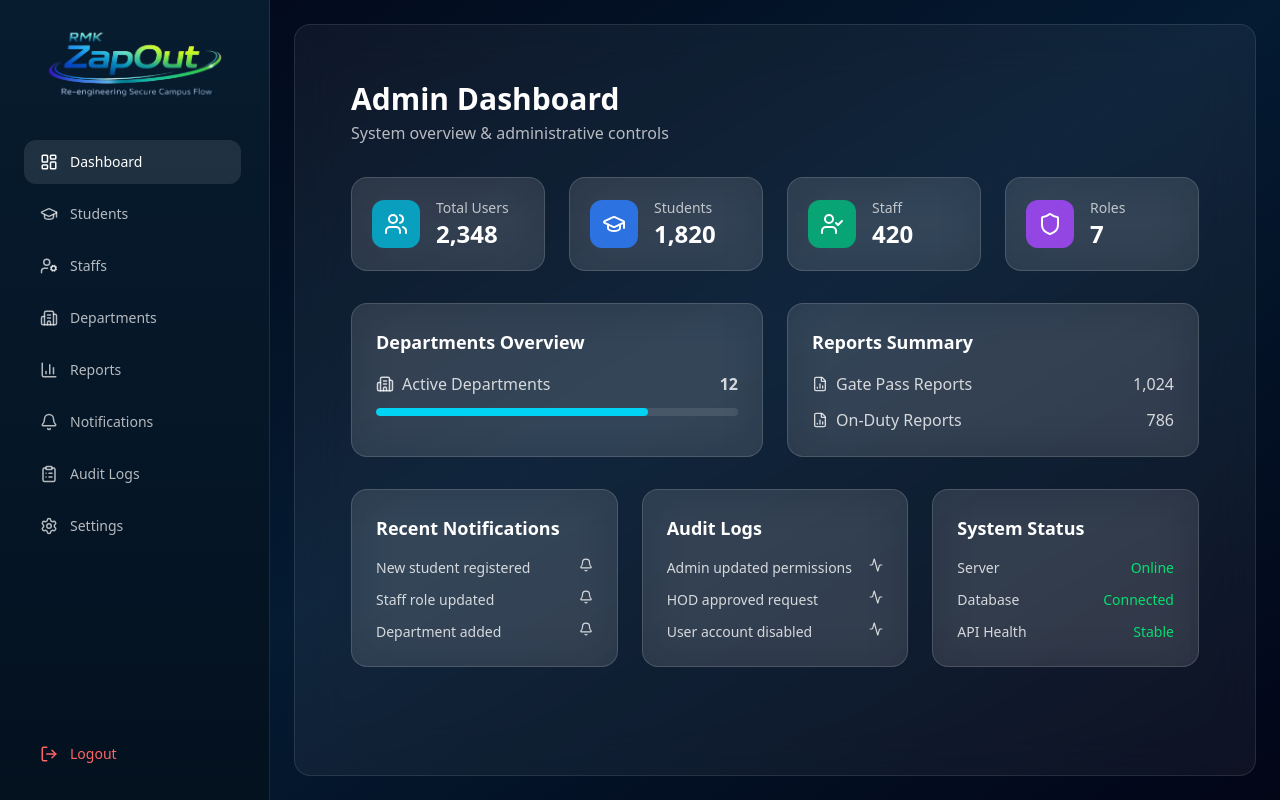
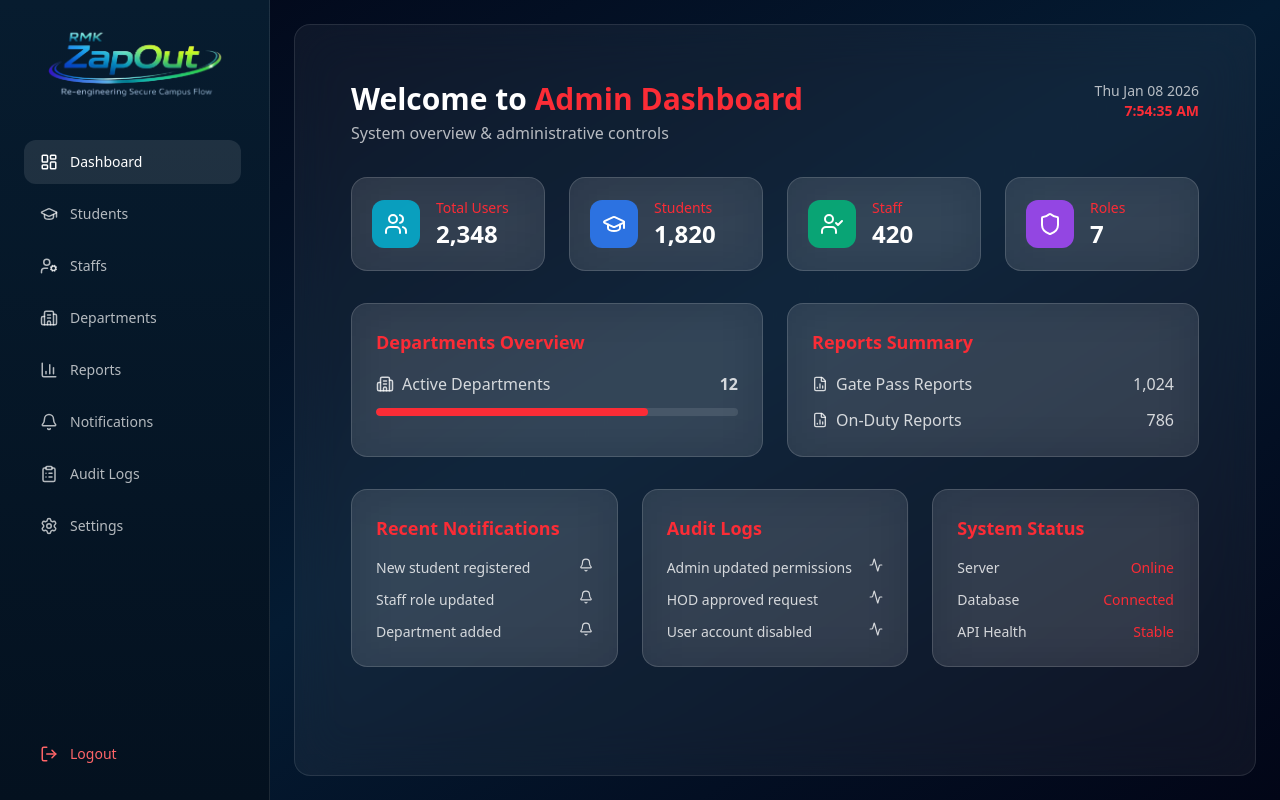
Before and after one commit to Surendar-k/RMK-ZapOut, a React (Vite) app in the folder RMKZapOut-frontend/: page /admin/dashboard in a window 1280 px wide. Built offline with nearby package versions, Linux system fonts and the light colour scheme.

Commit message:
Admin(color theme) changed

```diff
--- a/RMKZapOut-frontend/src/components/Admin_Dashboard/AdminDashboard.jsx
+++ b/RMKZapOut-frontend/src/components/Admin_Dashboard/AdminDashboard.jsx
@@ -8,6 +8,7 @@ import {
   Bell,
   Activity,
 } from "lucide-react";
+import { useEffect, useState } from "react";
 
 const StatCard = ({ icon, title, value, color }) => (
   <div className="backdrop-blur-xl bg-white/10 border border-white/15 rounded-2xl p-5 flex items-center gap-4 hover:bg-white/15 transition">
@@ -17,7 +18,7 @@ const StatCard = ({ icon, title, value, color }) => (
       {icon}
     </div>
     <div>
-      <p className="text-sm text-white/70">{title}</p>
+      <p className="text-sm text-red-500">{title}</p>
       <h3 className="text-2xl font-bold text-white">{value}</h3>
     </div>
   </div>
@@ -25,21 +26,42 @@ const StatCard = ({ icon, title, value, color }) => (
 
 const SectionCard = ({ title, children }) => (
   <div className="backdrop-blur-xl bg-white/10 border border-white/15 rounded-2xl p-6">
-    <h3 className="text-lg font-semibold text-white mb-4">{title}</h3>
+    <h3 className="text-lg font-semibold text-red-500 mb-4">{title}</h3>
     {children}
   </div>
 );
 
 const AdminDashboard = () => {
+  const [now, setNow] = useState(new Date());
+
+  /* LIVE CLOCK */
+  useEffect(() => {
+    const timer = setInterval(() => setNow(new Date()), 1000);
+    return () => clearInterval(timer);
+  }, []);
+
   return (
     <div className="p-8 space-y-8">
 
       {/* ================= HEADER ================= */}
-      <div>
-        <h1 className="text-3xl font-bold text-white">Admin Dashboard</h1>
-        <p className="text-white/70 mt-1">
-          System overview & administrative controls
-        </p>
+      <div className="flex justify-between items-start">
+        <div>
+          <h1 className="text-3xl font-bold">
+            <span className="text-white">Welcome to </span>
+            <span className="text-red-500">Admin Dashboard</span>
+          </h1>
+          <p className="text-white/70 mt-1">
+            System overview & administrative controls
+          </p>
+        </div>
+
+        {/* DATE & TIME (TOP RIGHT) */}
+        <div className="text-right text-sm text-white/70">
+          <p>{now.toDateString()}</p>
+          <p className="text-red-500 font-semibold">
+            {now.toLocaleTimeString()}
+          </p>
+        </div>
       </div>
 
       {/* ================= STATS ================= */}
@@ -73,7 +95,6 @@ const AdminDashboard = () => {
       {/* ================= MID SECTIONS ================= */}
       <div className="grid grid-cols-1 lg:grid-cols-2 gap-6">
 
-        {/* DEPARTMENTS */}
         <SectionCard title="Departments Overview">
           <div className="flex items-center justify-between mb-3 text-white/80">
             <span className="flex items-center gap-2">
@@ -82,11 +103,10 @@ const AdminDashboard = () => {
             <span className="font-semibold">12</span>
           </div>
           <div className="h-2 bg-white/10 rounded-full overflow-hidden">
-            <div className="h-full w-[75%] bg-cyan-400 rounded-full"></div>
+            <div className="h-full w-[75%] bg-red-500 rounded-full"></div>
           </div>
         </SectionCard>
 
-        {/* REPORTS */}
         <SectionCard title="Reports Summary">
           <div className="space-y-3 text-white/80">
             <div className="flex justify-between">
@@ -108,7 +128,6 @@ const AdminDashboard = () => {
       {/* ================= BOTTOM SECTIONS ================= */}
       <div className="grid grid-cols-1 lg:grid-cols-3 gap-6">
 
-        {/* NOTIFICATIONS */}
         <SectionCard title="Recent Notifications">
           <ul className="space-y-3 text-white/80 text-sm">
             <li className="flex justify-between">
@@ -126,7 +145,6 @@ const AdminDashboard = () => {
           </ul>
         </SectionCard>
 
-        {/* AUDIT LOGS */}
         <SectionCard title="Audit Logs">
           <ul className="space-y-3 text-white/80 text-sm">
             <li className="flex justify-between">
@@ -144,20 +162,19 @@ const AdminDashboard = () => {
           </ul>
         </SectionCard>
 
-        {/* SYSTEM STATUS */}
         <SectionCard title="System Status">
           <div className="space-y-3 text-sm">
             <div className="flex justify-between text-white/80">
               <span>Server</span>
-              <span className="text-green-400">Online</span>
+              <span className="text-red-500">Online</span>
             </div>
             <div className="flex justify-between text-white/80">
               <span>Database</span>
-              <span className="text-green-400">Connected</span>
+              <span className="text-red-500">Connected</span>
             </div>
             <div className="flex justify-between text-white/80">
               <span>API Health</span>
-              <span className="text-green-400">Stable</span>
+              <span className="text-red-500">Stable</span>
             </div>
           </div>
         </SectionCard>
--- a/RMKZapOut-frontend/src/components/Admin_Dashboard/AdminNotifications.jsx
+++ b/RMKZapOut-frontend/src/components/Admin_Dashboard/AdminNotifications.jsx
@@ -73,8 +73,8 @@ const AdminNotifications = () => {
       {/* HEADER */}
       <div className="flex justify-between items-center mb-6">
         <div className="flex items-center gap-3">
-          <Bell className="text-cyan-400" />
-          <h1 className="text-2xl font-semibold">Admin Notifications</h1>
+          <Bell className="text-red-500" />
+          <h1 className="text-2xl text-red-500 font-semibold">Admin Notifications</h1>
           {unreadCount > 0 && (
             <span className="ml-2 px-3 py-1 rounded-full text-xs bg-red-500">
               {unreadCount} Unread
--- a/RMKZapOut-frontend/src/components/Admin_Dashboard/AdminReports.jsx
+++ b/RMKZapOut-frontend/src/components/Admin_Dashboard/AdminReports.jsx
@@ -119,7 +119,7 @@ const AdminReports = () => {
     <div className="w-full min-h-screen p-8 text-white relative">
       {/* HEADER */}
       <div className="flex justify-between items-center mb-8">
-        <h1 className="text-2xl font-semibold flex items-center gap-2">
+<h1 className="text-2xl font-semibold flex items-center gap-2 text-red-500">
           <FileText size={26} />
           Reports & Analytics
         </h1>
--- a/RMKZapOut-frontend/src/components/Admin_Dashboard/AdminSettings.jsx
+++ b/RMKZapOut-frontend/src/components/Admin_Dashboard/AdminSettings.jsx
@@ -52,7 +52,7 @@ const AdminSettings = () => {
     <div className="p-8 space-y-8">
       {/* HEADER */}
       <div>
-        <h1 className="text-3xl font-bold text-white">Settings</h1>
+        <h1 className="text-3xl font-bold text-red-500">Settings</h1>
         <p className="text-white/60 text-sm">
           Manage system preferences and security controls
         </p>
--- a/RMKZapOut-frontend/src/components/Admin_Dashboard/AdminStaffs.jsx
+++ b/RMKZapOut-frontend/src/components/Admin_Dashboard/AdminStaffs.jsx
@@ -204,7 +204,7 @@ const AdminStaffs = () => {
       {/* Header */}
       <div className="flex justify-between items-center">
         <h1 className="text-2xl font-semibold text-white flex gap-2">
-          <Users className="text-cyan-400" /> Staff Management
+          <Users className="text-red-500" /> <text className="text-red-500">Staff Management</text>
         </h1>
 
         {adminId && (
--- a/RMKZapOut-frontend/src/components/Admin_Dashboard/AdminStudents.jsx
+++ b/RMKZapOut-frontend/src/components/Admin_Dashboard/AdminStudents.jsx
@@ -141,7 +141,7 @@ const AdminStudents = () => {
       {/* HEADER */}
       <div className="flex justify-between items-center mb-6">
         <div className="flex items-center gap-3 text-2xl font-semibold">
-          <Users className="text-cyan-400" /> Students Management
+          <Users className="text-red-500" /> <text className="text-red-500">Students Management</text>
         </div>
         <button
           onClick={() => {
--- a/RMKZapOut-frontend/src/components/Admin_Dashboard/AuditLogs.jsx
+++ b/RMKZapOut-frontend/src/components/Admin_Dashboard/AuditLogs.jsx
@@ -68,7 +68,7 @@ const AuditLogs = () => {
 
       {/* HEADER */}
       <div className="mb-6">
-        <h1 className="text-2xl font-semibold">🛡️ Audit Logs</h1>
+        <h1 className="text-2xl text-red-500 font-semibold">🛡️ Audit Logs</h1>
         <p className="text-white/60 text-sm">
           Track all system & user activities
         </p>
--- a/RMKZapOut-frontend/src/components/Admin_Dashboard/Departments.jsx
+++ b/RMKZapOut-frontend/src/components/Admin_Dashboard/Departments.jsx
@@ -88,7 +88,7 @@ const Departments = () => {
   return (
     <div className="p-6 text-white">
       <h1 className="text-2xl font-semibold mb-6 flex items-center gap-2">
-        <Building2 className="text-cyan-400" /> Departments
+        <Building2 className="text-red-500" /> <text className="text-red-500">Departments</text>
       </h1>
 
       {/* SEARCH */}
--- a/RMKZapOut-frontend/src/components/Staff_Dashboard/StaffLayout.jsx
+++ b/RMKZapOut-frontend/src/components/Staff_Dashboard/StaffLayout.jsx
@@ -20,11 +20,11 @@ const SidebarItem = ({ icon, label, onClick, active }) => {
       className={`w-full flex items-center gap-3 px-4 py-3 rounded-xl transition-all
         ${
           active
-            ? "bg-white/10 text-white"
+            ? "bg-[#53cf57]/15 text-[#53cf57]"
             : "text-white/70 hover:bg-white/5 hover:text-white"
         }`}
     >
-      {icon}
+      <span className={active ? "text-[#53cf57]" : ""}>{icon}</span>
       <span className="text-sm font-medium">{label}</span>
     </button>
   );
@@ -41,7 +41,6 @@ const StaffLayout = () => {
 
       {/* ================= SIDEBAR ================= */}
       <aside className="w-[260px] bg-gradient-to-br from-[#020617] via-[#041b32] to-[#020617] px-6 py-6 flex flex-col border-r border-white/10">
-
 
         {/* LOGO */}
         <div className="mb-10 flex justify-center">
@@ -78,7 +77,6 @@ const StaffLayout = () => {
             onClick={() => navigate("/staff/notifications")}
           />
 
-          {/* ✅ STUDENTS (NOT STAFFS) */}
           <SidebarItem
             icon={<Users size={18} />}
             label="Students"
--- a/RMKZapOut-frontend/src/components/Student_Dashboard/StudentLayout.jsx
+++ b/RMKZapOut-frontend/src/components/Student_Dashboard/StudentLayout.jsx
@@ -19,13 +19,14 @@ const SidebarItem = ({ icon, label, onClick, active }) => {
       className={`w-full flex items-center gap-3 px-4 py-3 rounded-xl transition-all
         ${
 active
-            ? "bg-white/10 text-white"
+  ? "bg-[#52dbff]/15 text-[#52dbff]"
   : "text-white/70 hover:bg-white/5 hover:text-white"
 }`}
 >
-      {icon}
+  <span className="text-current">{icon}</span>
   <span className="text-sm font-medium">{label}</span>
 </button>
+
   );
 };
 
```
Also changed, not shown: RMKZapOut-frontend/src/components/Student_Dashboard/StudentDashboard.jsx (+17 -23 lines). Lines whose indentation alone changed are shown as unchanged.
